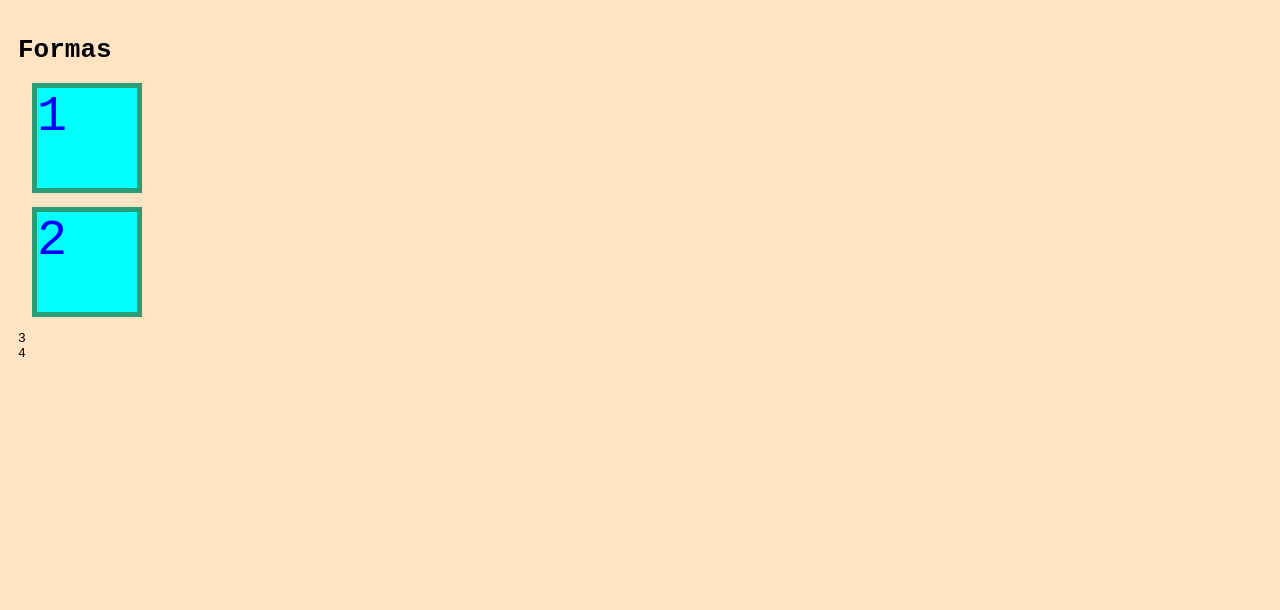
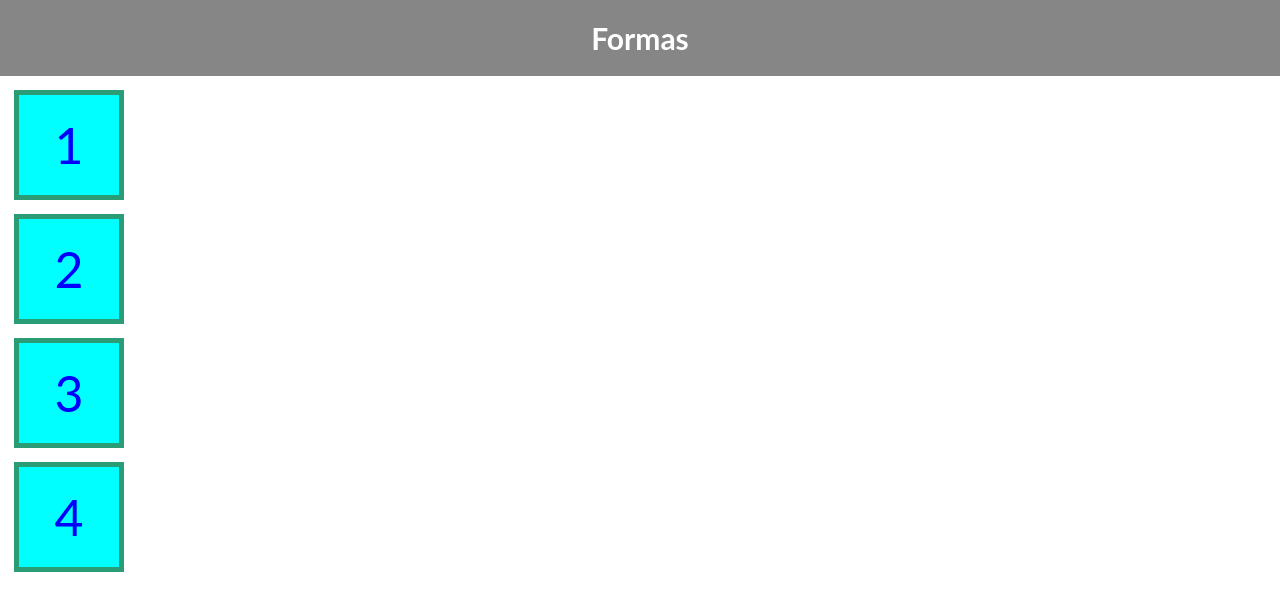
Before and after one commit to LeoRVergani/Estudo-1, a plain HTML site: page index.html in a window 1280 px wide. Drawn offline with Linux system fonts and the light colour scheme.

Commit message:
Alterando as box

```diff
--- a/style.css
+++ b/style.css
@@ -1,11 +1,30 @@
+* {
+    margin: 0;
+    padding: 0;
+    font-family: 'Lato', sans-serif;
+}
+
 body {
-    background-color: bisque;
-    font-family: monospace;
-    padding: 10px;
+    font-size: 40px;
+    text-align: center;
+}
+
+h1 {
+    background: #868686;
+    color: white;
+    font-size: 30px;
+    padding: 20px 0;
+    display: flex;
+    justify-content: center;
+    align-content: center;
+
+
 }
 
 .box1 {
-    display: block;
+    display: flex;
+    justify-content: center;
+    align-items: center;
     font-size: 50px;
     font-style: normal;
     width: 100px;
@@ -18,7 +37,9 @@ body {
 }
 
 .box2 {
-    display: block;
+    display: flex;
+    justify-content: center;
+    align-items: center;
     font-size: 50px;
     font-style: normal;
     width: 100px;
@@ -30,8 +51,10 @@ body {
     background-color: aqua;
 }
 
-.box1 {
-    display: block;
+.box3 {
+    display: flex;
+    justify-content: center;
+    align-items: center;
     font-size: 50px;
     font-style: normal;
     width: 100px;
@@ -42,3 +65,18 @@ body {
     color: blue;
     background-color: aqua;
 }
+
+.box4 {
+    display: flex;
+    justify-content: center;
+    align-items: center;
+    font-size: 50px;
+    font-style: normal;
+    width: 100px;
+    height: 100px;
+    margin: 14px;
+    border: 5px solid;
+    border-color: rgb(42, 156, 118);
+    color: blue;
+    background-color: aqua;
+}
```
